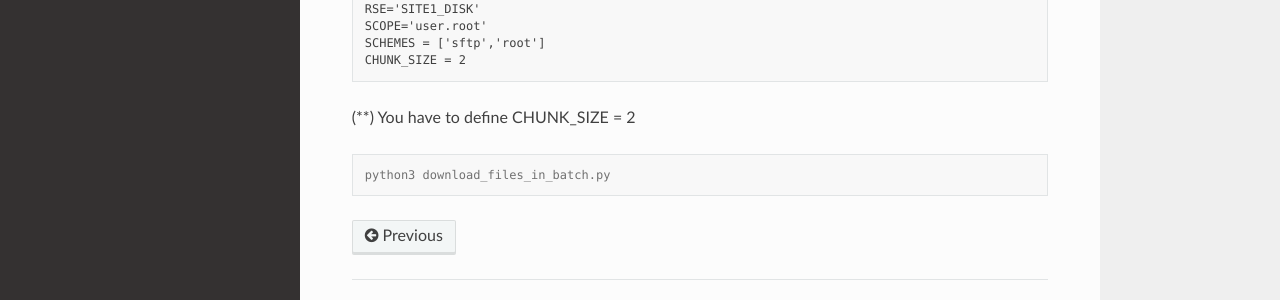
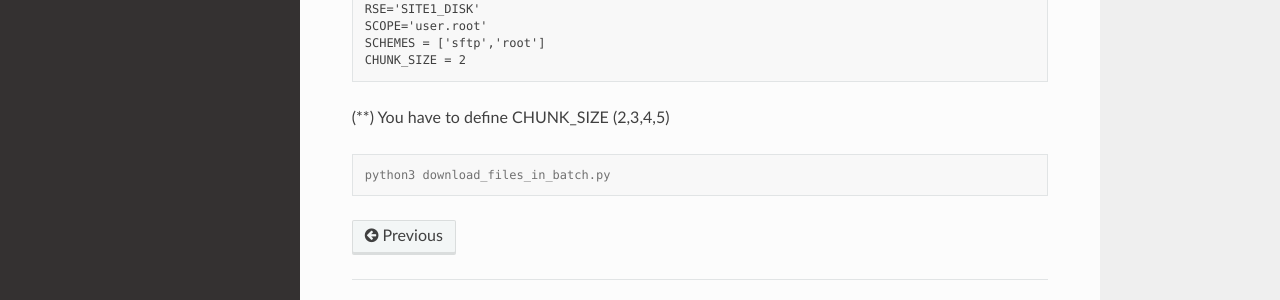
Before and after one commit to rahman-unilu/ulhpc-rucio-tutorials, a Sphinx documentation site: the page built from docs/source/script.rst, in a window 1280 px wide and 900 px high, scrolled down 730 px. Shown: the part 515-815 px from the top of the window. Built offline with Sphinx 7.4.7 and the Read the Docs theme 2.0.0, drawn with Linux system fonts in a browser that asks for light colours; pages that are not in the unit, such as notebooks, are missing from menus.

Commit message:
Update script.rst

```diff
--- a/docs/source/script.rst
+++ b/docs/source/script.rst
@@ -68,7 +68,7 @@ Update the variable before running the script:
   CHUNK_SIZE = 2
 
 
-(**) You have to define CHUNK_SIZE = 2
+(**) You have to define CHUNK_SIZE (2,3,4,5)
 
 .. code-block:: console
 
```
